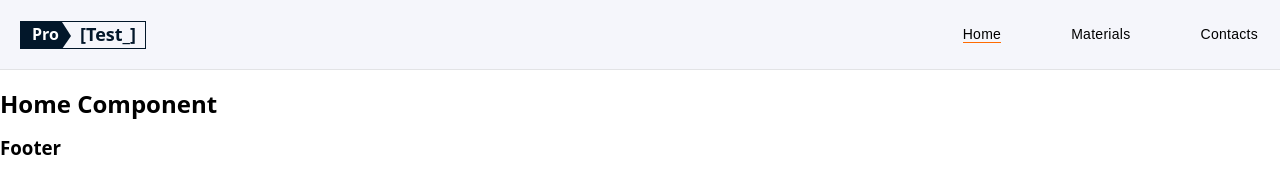
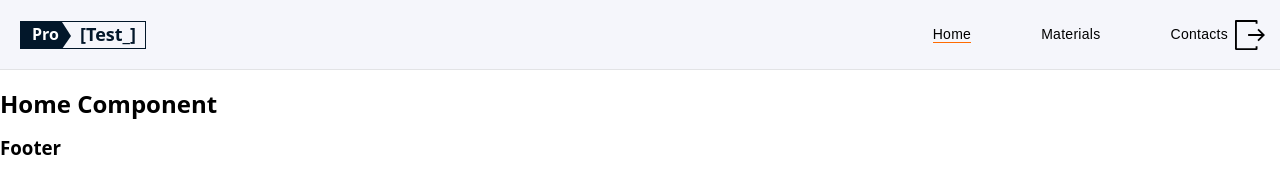
Before and after one commit to DRAKOS6666/GoIt-Test-Pro-Team11, a React app: page / in a window 1280 px wide. Built offline with nearby package versions, Linux system fonts and the light colour scheme.

Commit message:
add button out

```diff
--- a/src/components/Header/Header.js
+++ b/src/components/Header/Header.js
@@ -1,6 +1,7 @@
 import React, { useState } from 'react';
 import { Link } from 'react-router-dom';
 // import UserMenu from 'components/UserMenu';
+import { ReactComponent as Out } from '../../images/icons/sign-out.svg';
 import { useSelector } from 'react-redux';
 import { authSelectors } from 'redux/auth';
 import { ReactComponent as Menu } from '../../images/icons/menu.svg';
@@ -49,6 +50,12 @@ export default function Header() {
 
       {(!menuShow || window.innerWidth > 767) && <Navigation />}
 
+      {
+        <button type="button" className={styles.btnOut}>
+          <Out className={styles.out} />
+        </button>
+      }
+
       {/* {isAuth && <UserMenu />} */}
 
       {/* <UserMenu /> */}
--- a/src/components/Header/Header.module.css
+++ b/src/components/Header/Header.module.css
@@ -88,3 +88,28 @@
 .icon {
   fill: var(--primary-text-color);
 }
+
+.btnOut {
+  position: absolute;
+  top: 300px;
+  left: 50%;
+  transform: translateX(-50%);
+  padding: 0;
+  display: flex;
+  align-items: center;
+  justify-content: center;
+  outline: none;
+  border: none;
+  background-color: transparent;
+  cursor: pointer;
+}
+
+@media screen and (min-width: 768px) {
+  .btnOut {
+    position: inherit;
+  }
+}
+
+.out {
+  fill: var(--primary-text-color);
+}
--- a/src/components/Navigation/Navigation.module.css
+++ b/src/components/Navigation/Navigation.module.css
@@ -42,12 +42,26 @@
   font-family: var(--main-font);
   font-weight: 500;
   font-size: 14px;
-  line-height: 16px;
+  line-height: 1.2;
   border-bottom: 1px solid transparent;
   color: var(--primary-text-color);
   text-decoration: none;
 }
 
+@media screen and (width: 768px) {
+  .NavLink {
+    font-size: 12px;
+    line-height: 1.3;
+  }
+}
+
+@media screen and (min-width: 769px) {
+  .NavLink {
+    font-size: 14px;
+    line-height: 1.2;
+  }
+}
+
 .active {
   border-bottom: 1px solid var(--orange-bg-color);
 }
```
